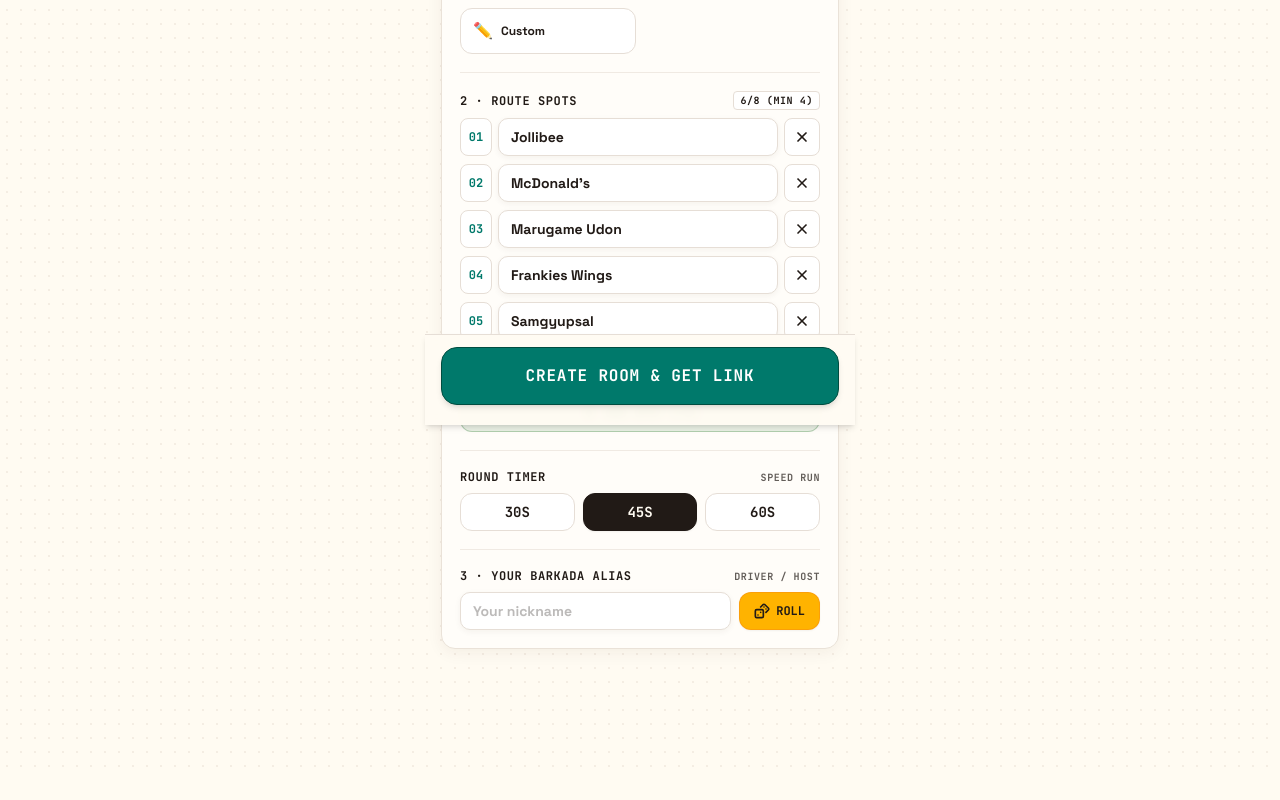
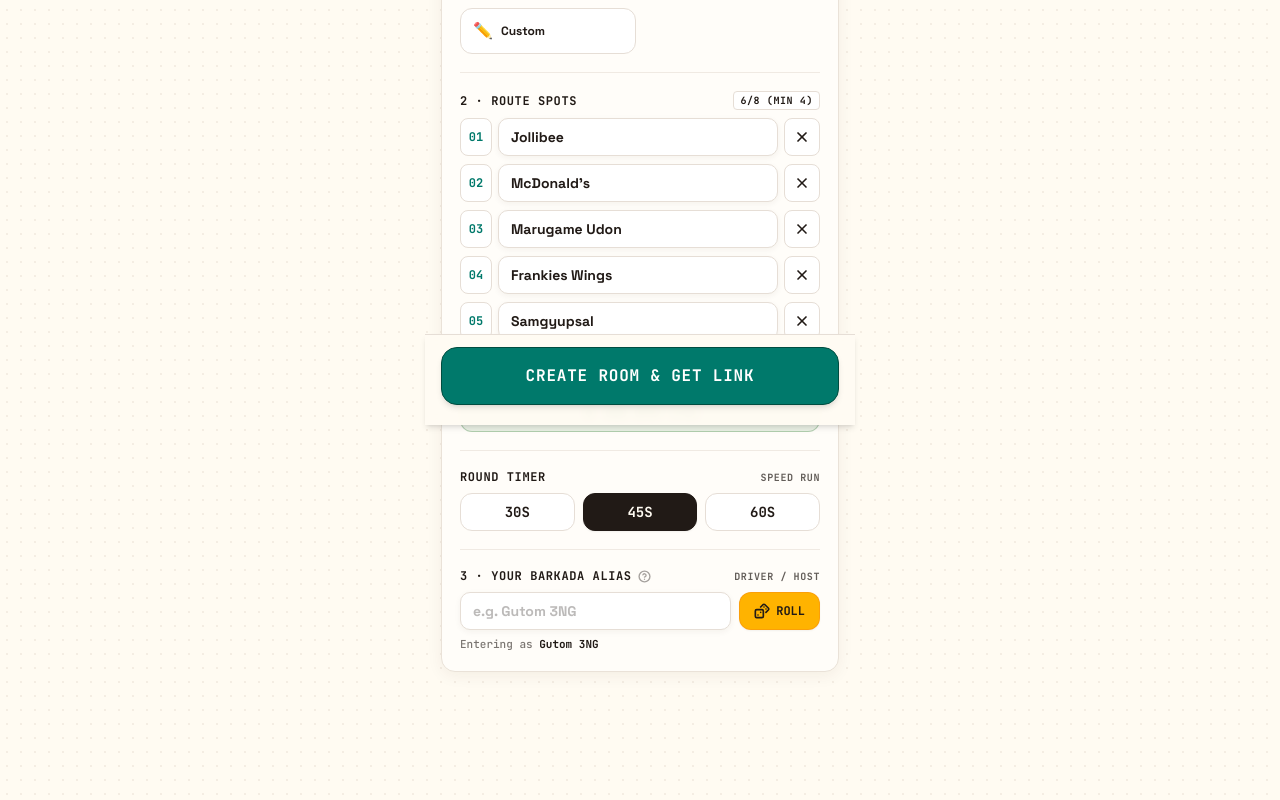
Before and after one commit to H3XoRuSH/kahit-saan, a Next.js app: page / in a window 1280 px wide. Shown: the part 375-1175 px from the top of the page. Before the commit the page ends 1152 px from the top, so only its background shows below. Built offline with nearby package versions, Linux system fonts and the light colour scheme.

Commit message:
feat: add tooltip and hint for auto-generated room nickname

```diff
--- /dev/null
+++ b/src/components/AliasTooltip.tsx
@@ -0,0 +1,36 @@
+"use client";
+
+import { useState } from "react";
+import { HelpCircle } from "lucide-react";
+
+export default function AliasTooltip({ defaultAlias }: { defaultAlias: string }) {
+  const [open, setOpen] = useState(false);
+
+  return (
+    <span className="relative inline-flex items-center">
+      <button
+        type="button"
+        aria-label="Alias information"
+        onClick={() => setOpen((prev) => !prev)}
+        onMouseEnter={() => setOpen(true)}
+        onMouseLeave={() => setOpen(false)}
+        onFocus={() => setOpen(true)}
+        onBlur={() => setOpen(false)}
+        className="text-espresso/40 hover:text-espresso focus:text-espresso"
+      >
+        <HelpCircle size={13} strokeWidth={2.5} />
+      </button>
+      {open && (
+        <span
+          role="tooltip"
+          className="pointer-events-none absolute bottom-full left-1/2 z-30 mb-1.5 -translate-x-1/2 w-48 rounded-lg border border-espresso/20 bg-espresso p-2 text-center font-mono text-[11px] font-medium leading-tight text-milk shadow-lg normal-case tracking-normal"
+        >
+          You will be introduced as{" "}
+          <strong className="text-mango">{defaultAlias || "Gutom …"}</strong>{" "}
+          if no alias is entered.
+          <span className="absolute left-1/2 top-full -translate-x-1/2 border-4 border-transparent border-t-espresso" />
+        </span>
+      )}
+    </span>
+  );
+}
--- a/src/components/LobbyScreen.tsx
+++ b/src/components/LobbyScreen.tsx
@@ -4,6 +4,8 @@ import { useEffect, useState } from "react";
 import { motion } from "framer-motion";
 import { Copy, Dices, Rocket } from "lucide-react";
 import { RANDOM_NICKNAMES } from "@/lib/nicknames";
+import { useDefaultAlias } from "@/lib/identity";
+import AliasTooltip from "@/components/AliasTooltip";
 import { getSupabase } from "@/lib/supabase";
 import type { GameConfig, HumanInfo } from "@/lib/types";
 
@@ -21,6 +23,7 @@ export function JoinGate({
   onBack: () => void;
 }) {
   const [status, setStatus] = useState<"checking" | "found" | "not_found">("checking");
+  const defaultAlias = useDefaultAlias();
 
   useEffect(() => {
     let isMounted = true;
@@ -122,14 +125,16 @@ export function JoinGate({
         </div>
 
         <div>
-          <label className="mb-1.5 block font-mono text-xs font-bold uppercase text-espresso">
-            YOUR BARKADA ALIAS
-          </label>
+          <div className="mb-1.5 flex items-center gap-1.5 font-mono text-xs font-bold uppercase text-espresso">
+            <span>YOUR BARKADA ALIAS</span>
+            <AliasTooltip defaultAlias={defaultAlias} />
+          </div>
           <div className="flex gap-2">
             <input
               value={nickname}
               maxLength={20}
-              placeholder="Your nickname"
+              placeholder={defaultAlias ? `e.g. ${defaultAlias}` : "Your nickname"}
+              title={`You will be introduced as ${defaultAlias} if no alias is entered`}
               onChange={(e) => onNick(e.target.value)}
               className="enamel-plate-sm min-w-0 flex-1 bg-white px-3 py-2 text-sm font-bold text-espresso outline-none placeholder:text-espresso/30 focus:border-teal"
             />
@@ -140,6 +145,11 @@ export function JoinGate({
               <Dices size={16} strokeWidth={2.5} /> Roll
             </button>
           </div>
+          {!nickname.trim() && defaultAlias && (
+            <p className="mt-1.5 font-mono text-[11px] text-espresso/60">
+              Entering as <span className="font-bold text-espresso">{defaultAlias}</span>
+            </p>
+          )}
         </div>
 
         <button
--- a/src/components/SetupScreen.tsx
+++ b/src/components/SetupScreen.tsx
@@ -2,10 +2,11 @@
 
 import { useState } from "react";
 import Image from "next/image";
-import { motion } from "framer-motion";
 import { Dices, Plus, X } from "lucide-react";
 import { PRESETS } from "@/lib/presets";
 import { RANDOM_NICKNAMES } from "@/lib/nicknames";
+import { useDefaultAlias } from "@/lib/identity";
+import AliasTooltip from "@/components/AliasTooltip";
 import type { GameConfig } from "@/lib/types";
 
 interface Props {
@@ -26,6 +27,7 @@ export default function SetupScreen({ nickname, onNick, onCreate, onJoinCode }:
   const [options, setOptions] = useState<string[]>(PRESETS[0].options);
   const [duration, setDuration] = useState(45);
   const [code, setCode] = useState("");
+  const defaultAlias = useDefaultAlias();
 
   const preset = PRESETS.find((p) => p.id === presetId)!;
   const clean = options.map((o) => o.trim()).filter(Boolean);
@@ -200,13 +202,17 @@ export default function SetupScreen({ nickname, onNick, onCreate, onJoinCode }:
         {/* Step 4: Host Nickname */}
         <section>
           <div className="mb-2 flex items-center justify-between font-mono text-xs font-bold uppercase tracking-wider text-espresso">
-            <span>3 · YOUR BARKADA ALIAS</span>
+            <div className="flex items-center gap-1.5">
+              <span>3 · YOUR BARKADA ALIAS</span>
+              <AliasTooltip defaultAlias={defaultAlias} />
+            </div>
             <span className="text-[10px] font-bold text-espresso/70">DRIVER / HOST</span>
           </div>
           <div className="flex gap-2">
             <input
               value={nickname}
-              placeholder="Your nickname"
+              placeholder={defaultAlias ? `e.g. ${defaultAlias}` : "Your nickname"}
+              title={`You will be introduced as ${defaultAlias} if no alias is entered`}
               maxLength={20}
               onChange={(e) => onNick(e.target.value)}
               className="enamel-plate-sm min-w-0 flex-1 bg-white px-3 py-2 text-sm font-bold text-espresso outline-none placeholder:text-espresso/30 focus:border-teal"
@@ -218,6 +224,11 @@ export default function SetupScreen({ nickname, onNick, onCreate, onJoinCode }:
               <Dices size={16} strokeWidth={2.5} /> Roll
             </button>
           </div>
+          {!nickname.trim() && defaultAlias && (
+            <p className="mt-1.5 font-mono text-[11px] text-espresso/60">
+              Entering as <span className="font-bold text-espresso">{defaultAlias}</span>
+            </p>
+          )}
         </section>
       </div>
 
--- a/src/lib/identity.ts
+++ b/src/lib/identity.ts
@@ -1,3 +1,5 @@
+import { useSyncExternalStore } from "react";
+
 const KEY = "kahit-saan-player-id";
 
 /** Stable per-tab player id (survives refresh → reconnect keeps your tokens). */
@@ -28,6 +30,20 @@ export function avatarFor(id: string): string {
   return AVATARS[h % AVATARS.length];
 }
 
+export function defaultNickname(id: string): string {
+  return `Gutom ${id.slice(-3).toUpperCase()}`;
+}
+
+const noopSubscribe = () => () => {};
+
+export function useDefaultAlias(): string {
+  return useSyncExternalStore(
+    noopSubscribe,
+    () => defaultNickname(getPlayerId()),
+    () => ""
+  );
+}
+
 export function displayName(nickname: string, id: string): string {
-  return nickname.trim() || `Gutom ${id.slice(-3).toUpperCase()}`;
+  return nickname.trim() || defaultNickname(id);
 }
```
